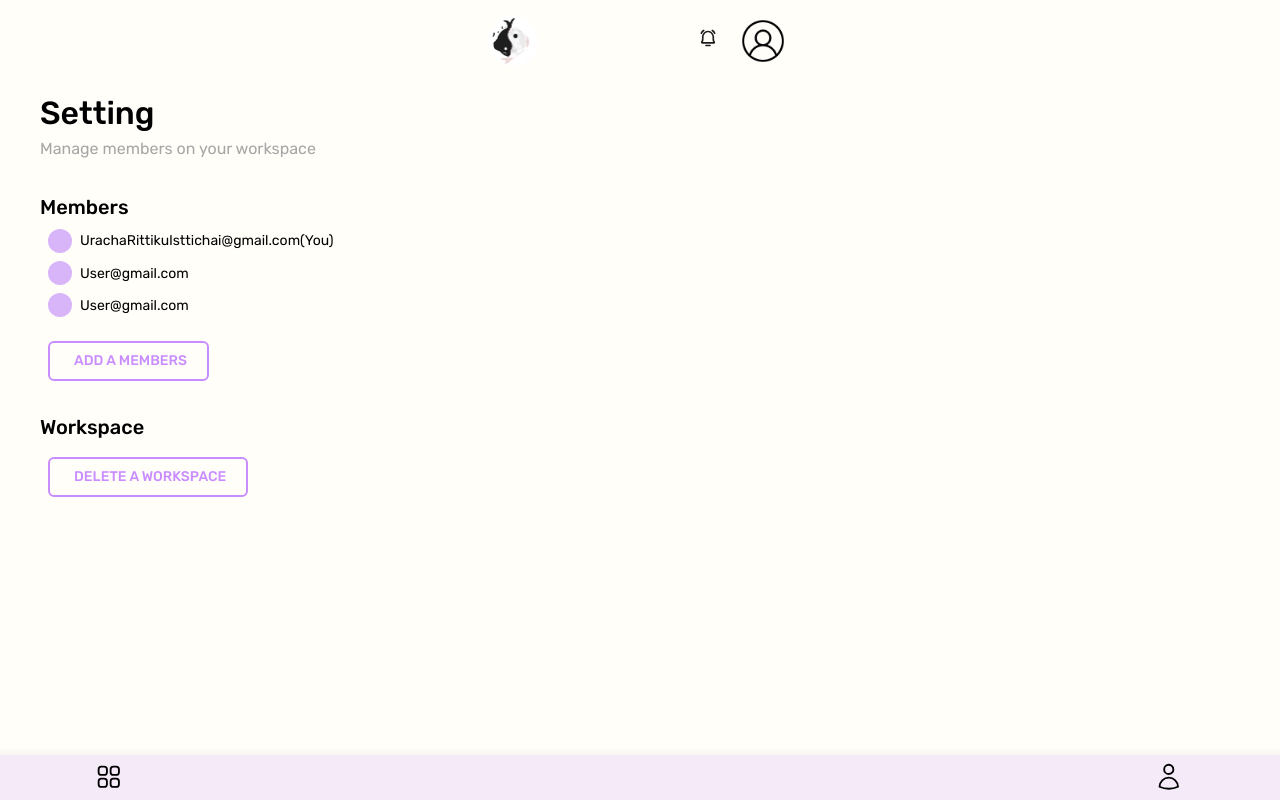
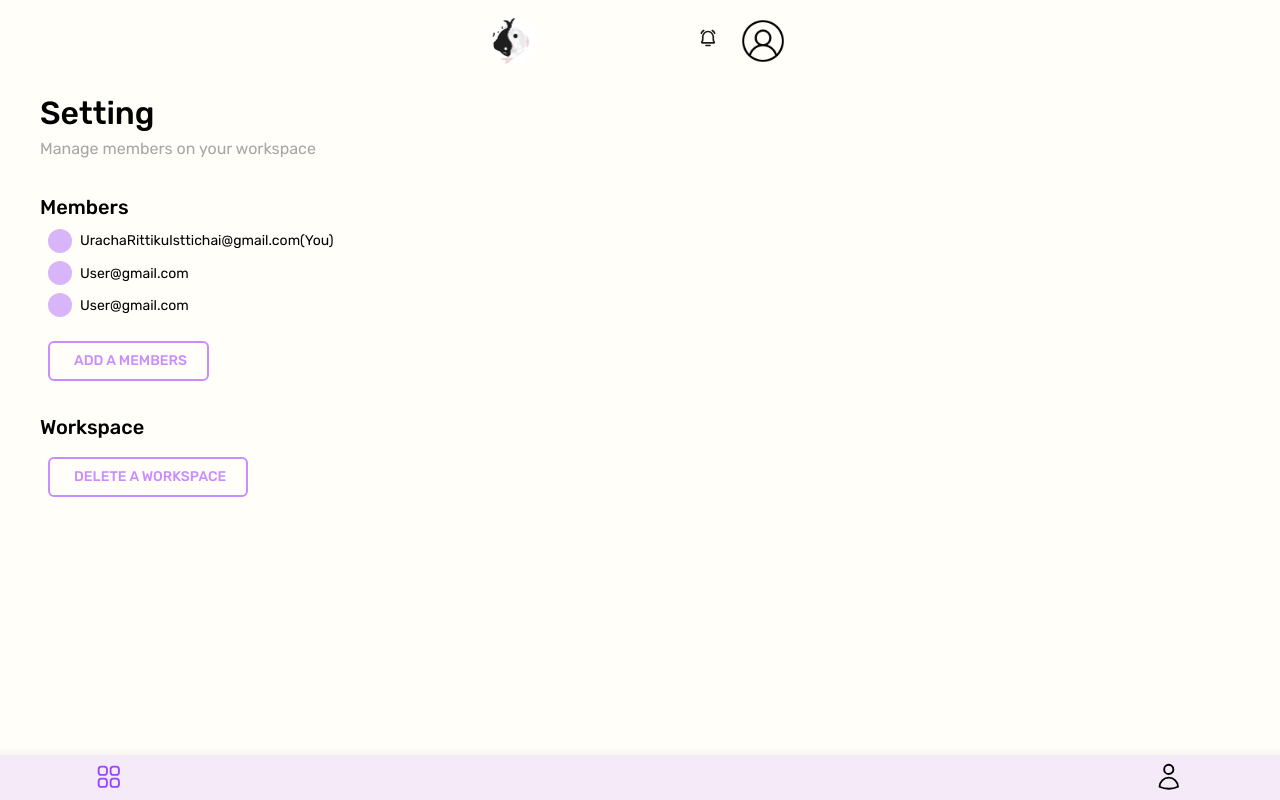
Before and after one commit to Dulyarat455/monieeiei, a Next.js app: page /setting in a window 1280 px wide. Built offline with nearby package versions, Linux system fonts and the light colour scheme.

Commit message:
edit navbarbottom, space button, blur modal

```diff
--- a/src/components/navbarbottom.js
+++ b/src/components/navbarbottom.js
@@ -19,6 +19,9 @@ export default function Navbarbottom(){
             setActiveItemWorkspace('#9747FF')
             setActiveItemAccount('black')
         }else if(currentPath === "/workspace_dailyexpense"){
+            setActiveItemWorkspace('#9747FF')
+            setActiveItemAccount('black')
+        }else if(currentPath === "/setting"){
             setActiveItemWorkspace('#9747FF')
             setActiveItemAccount('black')
         }
--- a/src/pages/setting.js
+++ b/src/pages/setting.js
@@ -22,7 +22,6 @@ export default function Setting() {
             </div>
                 <div className="text-[32px] text-black font-medium font-rubik mt-4 ml-10 items-center justify-center">Setting</div>
                 <div className="ml-10 font-normal text-base font-rubik text-[#A6A6A6] items-center justify-center">Manage members on your workspace</div>
-                <Deletemodal isVisible={Key} onClose={closeModal} />
                 <div className="pt-8 justify-center items-center">
                 <div style={{fontSize: '20px'}} className="font-rubik font-medium text-black text-xl ml-10">Members</div>
                     <div className="w-6 h-6 bg-[#D8B4F8] ml-12 mt-2 rounded-full">
@@ -44,12 +43,13 @@ export default function Setting() {
                     <div style={{fontSize: '20px'}} className="mt-8 font-rubik font-medium text-black text-xl items-center justify-center ml-10">Workspace</div>
                     <button
                     type="button"
-                    className=" mt-4 ml-12 p-2 pl-6 pr-5 border-2 border-CA8DFF text-[#C98DFF] text-sm font-medium rounded-md hover:bg-[#CA8DFF] hover:text-white"
+                    className="mb-14 mt-4 ml-12 p-2 pl-6 pr-5 border-2 border-CA8DFF text-[#C98DFF] text-sm font-medium rounded-md hover:bg-[#CA8DFF] hover:text-white"
                     onClick={()=> setKey(true)}>
                         DELETE A WORKSPACE
                     </button>
                     <Navbarbottom/>
                 </div>
+                <Deletemodal isVisible={Key} onClose={closeModal} />
         </div>
 
     )
--- a/src/pages/workspace.js
+++ b/src/pages/workspace.js
@@ -107,15 +107,13 @@ export default function Workspace() {
 
                 }
 
-                    <div className="flex flex-col justify-center items-center h-full">
+                    <div className="flex flex-col justify-center items-center h-full mb-14">
                         <Link href="/createworkspace">
-                            <button type="button" className="bg-[#D8B4F8] mt-4 w-40 h-12 border-bottom-4 rounded-xl text-white text-xs font-rubik hover:bg-[#CA8DFF]">CREATE A WORKSPACE</button>
+                            <button type="button" className="bg-[#D8B4F8] mt-4 w-44 h-12 border-bottom-4 rounded-lg text-white text-xs font-rubik hover:bg-[#CA8DFF]">CREATE A WORKSPACE</button>
                         </Link>
                     </div>
                 </div>
-                <div className="mt-12">
                     <Navbarbottom/>
-                    </div>
         </div>
     )
 }
```
